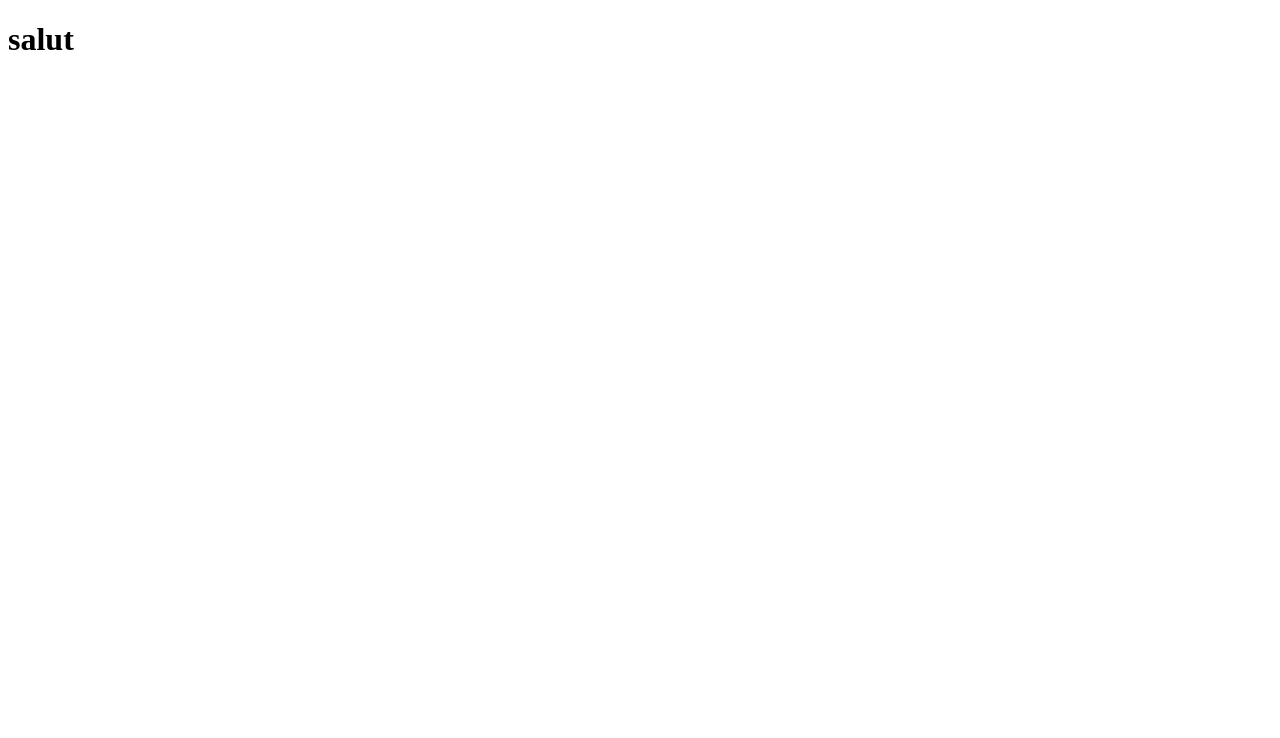
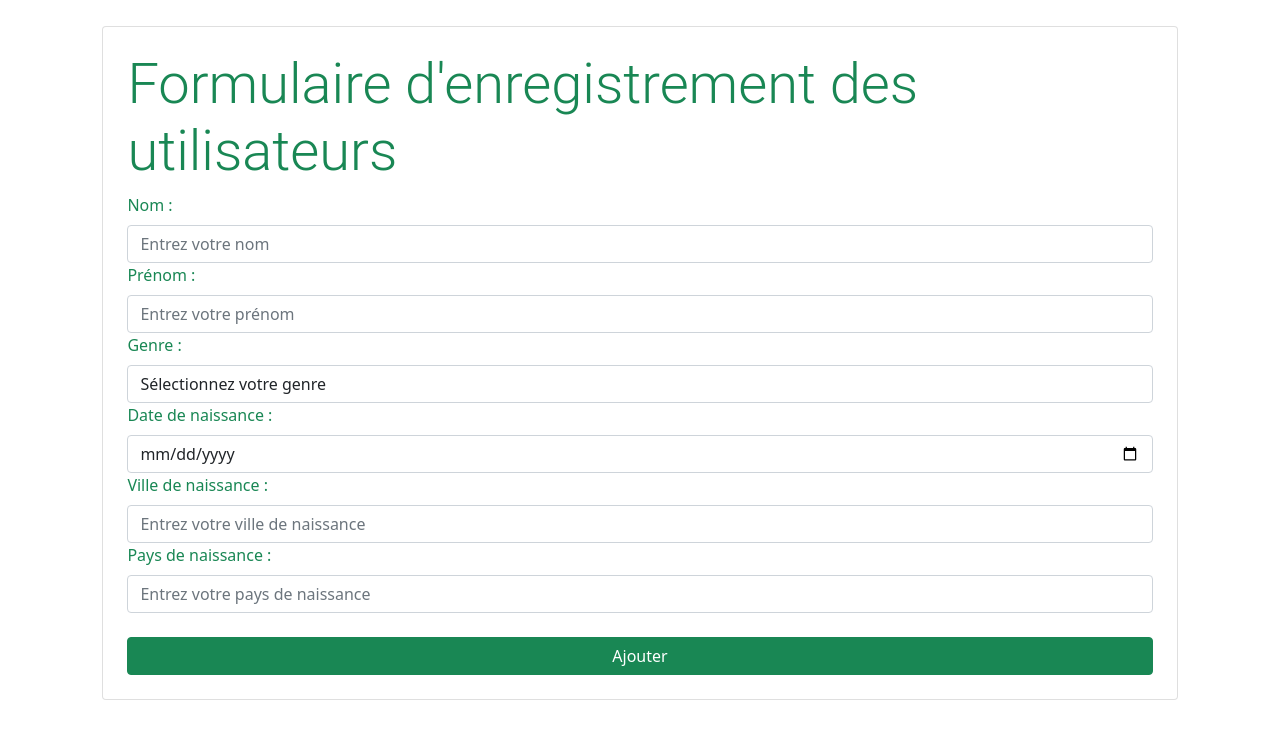
Before and after one commit to Njemma/test-Devcode, a plain HTML site: page TEST CODE/contact.html in a window 1280 px wide. Drawn offline with Linux system fonts and the light colour scheme.

Commit message:
nouvel version

```diff
--- a/TEST CODE/contact.html
+++ b/TEST CODE/contact.html
@@ -1,11 +1,59 @@
 <!DOCTYPE html>
 <html lang="en">
+
 <head>
     <meta charset="UTF-8">
     <meta name="viewport" content="width=device-width, initial-scale=1.0">
+    <link rel="stylesheet" href="bootstrap/css/bootstrap.min.css">
+    <link rel="stylesheet" href="bootstrap/js/bootstrap.min.js">
     <title>Document</title>
 </head>
+
 <body>
-    <h1>salut</h1>
+    <form action="index.php" method="POST" class="card p-4 text-success" style="margin: 0 8%; margin-top: 2%;">
+        <div class="row text-success justify-content-center display-4" style="font-family: 'Roboto', sans-serif;">
+            <h1 class="row text-success justify-content-center display-4" style="font-family: 'Roboto', sans-serif;">
+                Formulaire d'enregistrement des utilisateurs</h1>
+        </div>
+
+        <div class="form-group">
+            <label for="nom" class="form-label">Nom :</label>
+            <input type="text" required class="form-control" id="nom" name="nom" placeholder="Entrez votre nom">
+        </div>
+
+        <div class="form-group">
+            <label for="prenom" class="form-label">Prénom :</label>
+            <input type="text" required class="form-control" id="prenom" name="prenom"
+                placeholder="Entrez votre prénom">
+        </div>
+
+        <div class="form-group">
+            <label for="genre" class="form-label">Genre :</label>
+            <select class="form-control" id="genre" name="genre">
+                <option value="">Sélectionnez votre genre</option>
+                <option value="Masculin">Masculin</option>
+                <option value="Feminin">Féminin</option>
+            </select>
+        </div>
+
+        <div class="form-group">
+            <label for="naissances" class="form-label">Date de naissance :</label>
+            <input type="date" required class="form-control" id="naissances" name="naissances"
+                placeholder="Entrez votre date de naissance">
+        </div>
+
+        <div class="form-group">
+            <label for="ville" class="form-label">Ville de naissance :</label>
+            <input type="text" required class="form-control" id="ville" name="ville"
+                placeholder="Entrez votre ville de naissance">
+        </div>
+
+        <div class="form-group mb-4">
+            <label for="pays" required class="form-label">Pays de naissance :</label>
+            <input type="text" class="form-control" id="pays" name="pays" placeholder="Entrez votre pays de naissance">
+        </div>
+        <button type="submit" name="submit" class="btn btn-success">Ajouter</button>
+    </form>
 </body>
+
 </html>
```
